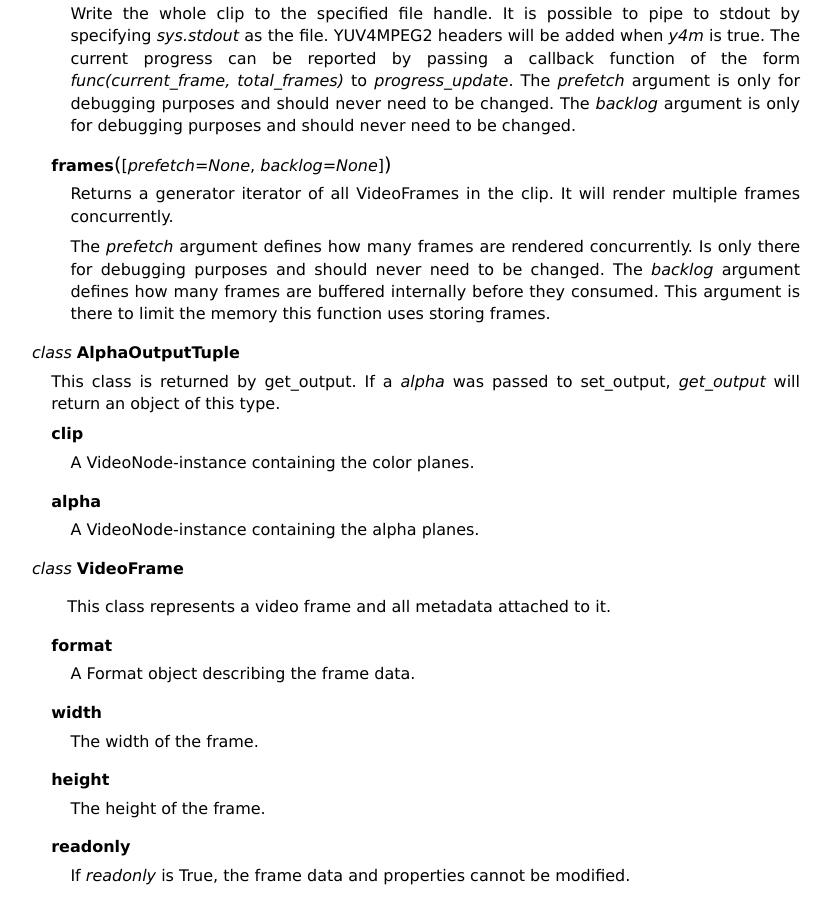
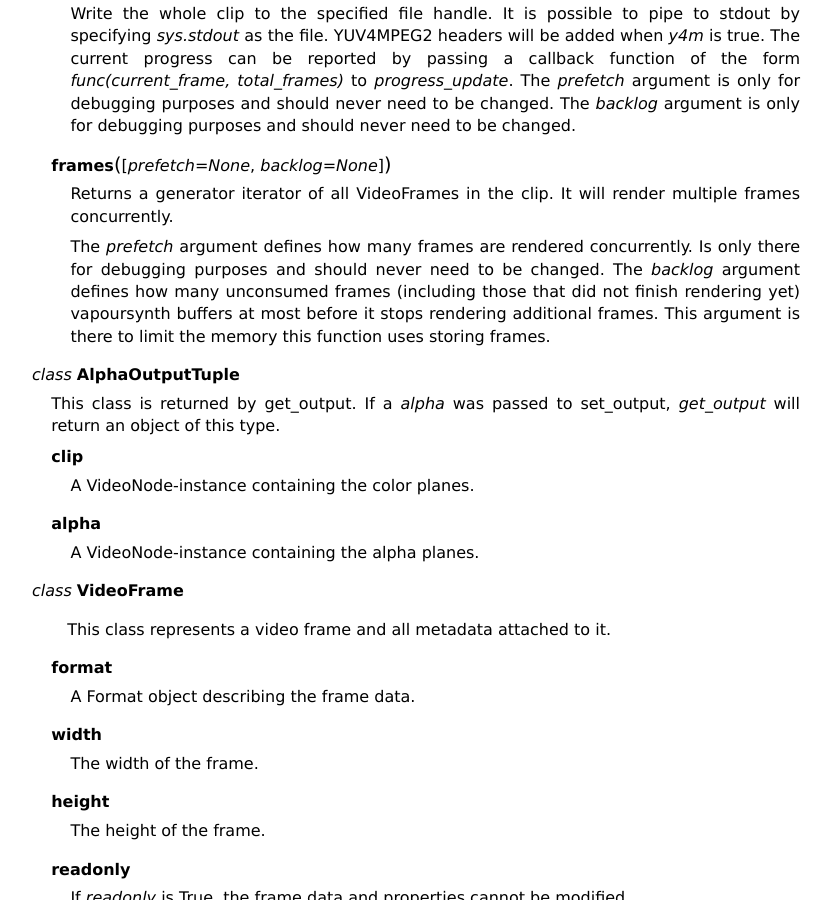
Before and after one commit to vapoursynth/vapoursynth, a Sphinx documentation site: the page built from doc/pythonreference.rst, in a window 1280 px wide and 900 px high, scrolled down 6624 px. Shown: the whole window, without its empty margins (48-879 px from the left). Built offline with Sphinx 7.4.7, drawn with Linux system fonts in a browser that asks for light colours; formulas are drawn with MathJax 3.

Commit message:
Update pythonreference.rst

```diff
--- a/doc/pythonreference.rst
+++ b/doc/pythonreference.rst
@@ -369,7 +369,7 @@ Classes and Functions
       Returns a generator iterator of all VideoFrames in the clip. It will render multiple frames concurrently.
 
       The *prefetch* argument defines how many frames are rendered concurrently. Is only there for debugging purposes and should never need to be changed.
-      The *backlog* argument defines how many frames are buffered internally before they consumed. This argument is there to limit the memory this function uses storing frames.
+      The *backlog* argument defines how many unconsumed frames (including those that did not finish rendering yet) vapoursynth buffers at most before it stops rendering additional frames. This argument is there to limit the memory this function uses storing frames.
 
 .. py:class:: AlphaOutputTuple
 
```
